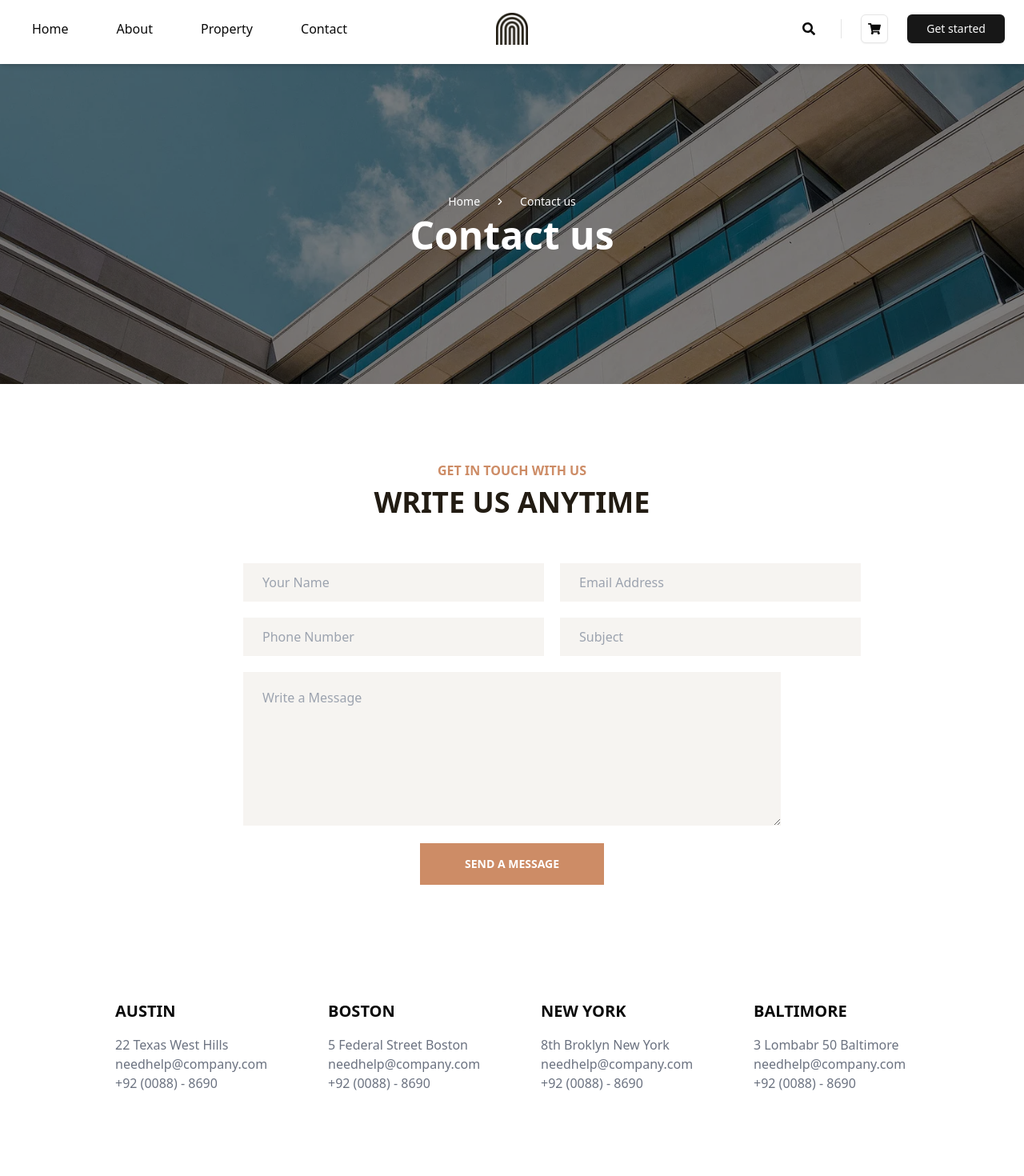
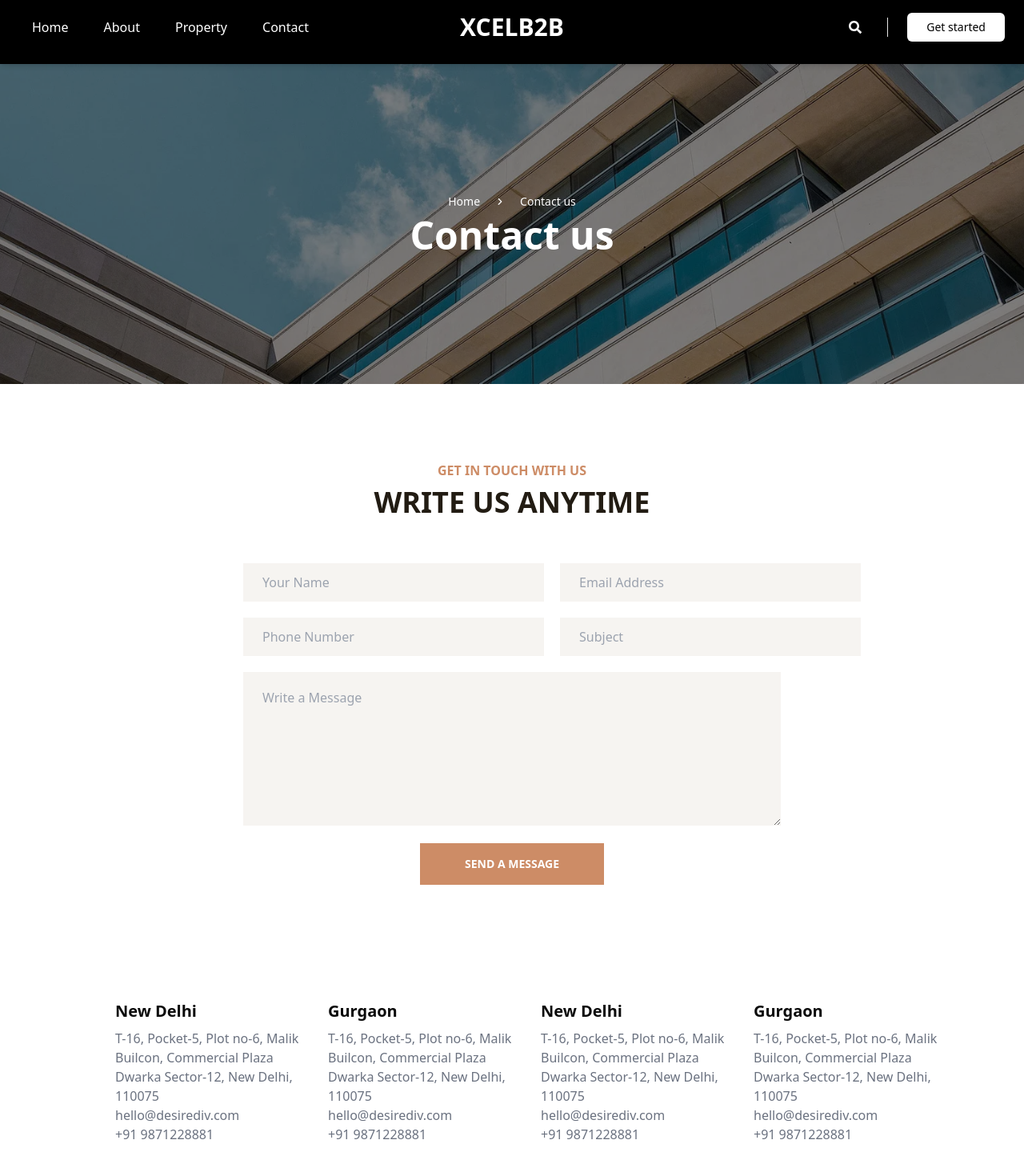
Before and after one commit to desirediv0/apartment, a Next.js app in the folder property2/: page /contact in a window 1280 px wide. Shown: the top 1470 px of the page at 80% size. Built offline with nearby package versions, Linux system fonts and the light colour scheme.

Commit message:
changing header, footer and sections

```diff
--- a/property2/src/app/about/page.jsx
+++ b/property2/src/app/about/page.jsx
@@ -50,7 +50,7 @@ const Page = () => {
       <Banner title={"About Us"} breadcrumbs={"About"}/>
 
       {/* Section 1: Cards */}
-      <div className="container mx-auto px-6 py-12">
+      <div className="container mx-auto px-6 py-12 lg:mt-10">
         <div className="grid grid-cols-1 md:grid-cols-3 gap-8">
           {cards.map((card, index) => (
             <Card key={index}>
@@ -79,11 +79,9 @@ const Page = () => {
         </div>
       </div>
 
-      {/* Section 2: Testimonials */}
+      {/* section-2: company */}
 
-      {/* section-3: company */}
-
-      <div className="grid grid-cols-2 sm:grid-cols-3 md:grid-cols-6 gap-5 h-auto mt-10 p-4 sm:p-7 ml-2 sm:ml-4">
+      <div className="grid grid-cols-2 sm:grid-cols-3 md:grid-cols-6 gap-5 h-auto mt-10 p-4 sm:p-7 ml-2 sm:ml-4 lg:mt-[20px] lg:mb-[40px]">
         {[
           "brand-1-1.png",
           "brand-1-2.png",
@@ -103,7 +101,7 @@ const Page = () => {
         ))}
       </div>
 
-      {/* section-4:  apartment*/}
+      {/* section-3:  apartment*/}
 
       <div className="mx-auto px-4 sm:px-6 lg:px-12 py-12">
         <div className="grid grid-cols-1 md:grid-cols-2 gap-8 items-center">
@@ -169,7 +167,7 @@ const Page = () => {
         </div>
       </div>
 
-      {/* Section 5: agents*/}
+      {/* Section 4: agents*/}
 
       <section className="container mx-auto px-6 py-12 text-center">
         {/* Section Title */}
@@ -212,7 +210,7 @@ const Page = () => {
         </div>
       </section>
 
-      {/* Section 6: appointment */}
+      {/* Section 5: appointment */}
 
       <section
         className="relative bg-orange-400 text-white py-16 px-6 md:px-16"
--- a/property2/src/app/contact/page.jsx
+++ b/property2/src/app/contact/page.jsx
@@ -1,12 +1,13 @@
 import React from "react";
 import Banner from "@/components/ui/banner";
+import Link from "next/link";
 
 const Page = () => {
   return (
     <>
       {/* banner */}
 
-      <Banner title={"Contact us"} breadcrumbs={"Contact us"}/>
+      <Banner title={"Contact us"} breadcrumbs={"Contact us"} />
 
       <div className="w-full h-full  ">
         <div className="text-center pt-12 md:pt-24">
@@ -52,31 +53,85 @@ const Page = () => {
 
         <div className="max-w-6xl mx-auto grid grid-cols-2 sm:grid-cols-2 lg:grid-cols-4 gap-8 px-4 md:px-10 pt-20 md:pt-36 md:pl-20">
           <div className="w-full">
-            <h1 className="font-bold text-xl">AUSTIN</h1>
-            <p className="text-gray-500 pt-4">
-              22 Texas West Hills <br /> needhelp@company.com <br /> +92 (0088)
-              - 8690
+            <h1 className="font-bold text-xl">New Delhi</h1>
+            <p className="text-gray-500 pt-2">
+              <Link
+                href="https://www.google.com/maps/search/?q=T-16,+Pocket-5,+Plot+no-6,+Malik+Builcon,+Commercial+Plaza+Dwarka+Sector-12,+New+Delhi,+110075"
+                target="_blank"
+                rel="noopener noreferrer"
+                className="text-gray-500 hover:underline"
+              >
+                T-16, Pocket-5, Plot no-6, Malik Builcon, Commercial Plaza Dwarka Sector-12, New Delhi, 110075
+              </Link>
+              <br />
+              <Link href="mailto:hello@desirediv.com" className="text-gray-500 hover:underline">
+                hello@desirediv.com
+              </Link>
+              <br />
+              <Link href="tel:+919871228881" className="text-gray-500 hover:underline">
+                +91 9871228881
+              </Link>
             </p>
           </div>
           <div className="w-full">
-            <h1 className="font-bold text-xl">BOSTON</h1>
-            <p className="text-gray-500 pt-4">
-              5 Federal Street Boston <br /> needhelp@company.com <br /> +92
-              (0088) - 8690
+            <h1 className="font-bold text-xl">Gurgaon</h1>
+            <p className="text-gray-500 pt-2">
+              <Link
+                href="https://www.google.com/maps/search/?q=T-16,+Pocket-5,+Plot+no-6,+Malik+Builcon,+Commercial+Plaza+Dwarka+Sector-12,+New+Delhi,+110075"
+                target="_blank"
+                rel="noopener noreferrer"
+                className="text-gray-500 hover:underline"
+              >
+                T-16, Pocket-5, Plot no-6, Malik Builcon, Commercial Plaza Dwarka Sector-12, New Delhi, 110075
+              </Link> <br />
+              <Link href="mailto:hello@desirediv.com" className="text-gray-500 hover:underline">
+                hello@desirediv.com
+              </Link>
+              <br />
+              <Link href="tel:+9871228880" className="text--500 hover:underline">
+                +91 9871228881
+              </Link>
             </p>
           </div>
           <div className="w-full">
-            <h1 className="font-bold text-xl">NEW YORK</h1>
-            <p className="text-gray-500 pt-4">
-              8th Broklyn New York <br /> needhelp@company.com <br /> +92 (0088)
-              - 8690
+            <h1 className="font-bold text-xl">New Delhi</h1>
+            <p className="text-gray-500 pt-2">
+              <Link
+                href="https://www.google.com/maps/search/?q=T-16,+Pocket-5,+Plot+no-6,+Malik+Builcon,+Commercial+Plaza+Dwarka+Sector-12,+New+Delhi,+110075"
+                target="_blank"
+                rel="noopener noreferrer"
+                className="text-gray-500 hover:underline"
+              >
+                T-16, Pocket-5, Plot no-6, Malik Builcon, Commercial Plaza Dwarka Sector-12, New Delhi, 110075
+              </Link>
+              <br />
+              <Link href="mailto:hello@desirediv.com" className="text-gray-500 hover:underline">
+                hello@desirediv.com
+              </Link>
+              <br />
+              <Link href="tel:+919871228881" className="text-gray-500 hover:underline">
+                +91 9871228881
+              </Link>
             </p>
           </div>
           <div className="w-full">
-            <h1 className="font-bold text-xl">BALTIMORE</h1>
-            <p className="text-gray-500 pt-4">
-              3 Lombabr 50 Baltimore <br /> needhelp@company.com <br /> +92
-              (0088) - 8690
+            <h1 className="font-bold text-xl">Gurgaon</h1>
+            <p className="text-gray-500 pt-2">
+              <Link
+                href="https://www.google.com/maps/search/?q=T-16,+Pocket-5,+Plot+no-6,+Malik+Builcon,+Commercial+Plaza+Dwarka+Sector-12,+New+Delhi,+110075"
+                target="_blank"
+                rel="noopener noreferrer"
+                className="text-gray-500 hover:underline"
+              >
+                T-16, Pocket-5, Plot no-6, Malik Builcon, Commercial Plaza Dwarka Sector-12, New Delhi, 110075
+              </Link> <br />
+              <Link href="mailto:hello@desirediv.com" className="text-gray-500 hover:underline">
+                hello@desirediv.com
+              </Link>
+              <br />
+              <Link href="tel:+9871228880" className="text--500 hover:underline">
+                +91 9871228881
+              </Link>
             </p>
           </div>
         </div>
--- a/property2/src/app/page.js
+++ b/property2/src/app/page.js
@@ -306,7 +306,7 @@ export default function Home() {
 
       {/* section-3 */}
 
-      <div className="max-w-7xl mx-auto grid grid-cols-1 sm:grid-cols-2 lg:grid-cols-4 gap-6 p-6">
+      <div className="max-w-7xl mx-auto grid grid-cols-1 sm:grid-cols-2 lg:grid-cols-4 gap-6 p-6 lg:p-16">
         {stats.map((item) => (
           <div
             key={item.id}
@@ -364,7 +364,7 @@ export default function Home() {
 
       {/* SECTION-5 */}
 
-      <div className="grid grid-cols-2 sm:grid-cols-3 md:grid-cols-6 gap-5 h-auto mt-10 p-4 sm:p-7 ml-2 sm:ml-4">
+      <div className="grid grid-cols-2 sm:grid-cols-3 md:grid-cols-6 gap-5 h-auto mt-10 p-4 lg:p-16 sm:p-7 ml-2 sm:ml-4">
         {[
           "brand-1-1.png",
           "brand-1-2.png",
@@ -435,7 +435,7 @@ export default function Home() {
 
       {/* section-7 */}
 
-      <div className="grid grid-cols-1 sm:grid-cols-2 py-12 sm:py-24 w-full px-4 sm:px-12 lg:px-32">
+      <div className="grid grid-cols-1 sm:grid-cols-2 py-12 sm:py-20 lg:mt-10 w-full px-4 sm:px-12 lg:px-12">
         {/* Left Side - Plan Info */}
         <div className="px-4 sm:px-10 w-full">
           <p className="font-bold text-[#C88964] pb-2">CHECKOUT THE PLAN</p>
@@ -656,7 +656,7 @@ export default function Home() {
       </div>
 
       {/* Google Map Section */}
-<div className="mt-10">
+      <div className="mt-10 lg:mb-4">
         <iframe
           src="https://www.google.com/maps/embed?pb=!1m14!1m12!1m3!1d7006.403739129376!2d77.04282946701775!3d28.59372020373486!2m3!1f0!2f0!3f0!3m2!1i1024!2i768!4f13.1!5e0!3m2!1sen!2sin!4v1739445379354!5m2!1sen!2sin"
           width="100%"
--- a/property2/src/app/property/page.jsx
+++ b/property2/src/app/property/page.jsx
@@ -86,8 +86,8 @@ const Props = () => {
       {/* banner */}
       <Banner title={"Property"} breadcrumbs={"Property"}/>
 
-      <div className="containe mx-auto px-6 lg:px-20 py-12 text-center">
-        <div className="grid grid-cols-1 md:grid-cols-2 lg:grid-cols-3 gap-6">
+      <div className="containe mx-auto px-6 lg:px-20 py-12 text-center lg:mt-[30px]">
+        <div className="grid grid-cols-1 md:grid-cols-2 lg:grid-cols-3 gap-10">
           {properties.map((property) => (
             <Link key={property.id} href={property.link} passHref>
               <div className="bg-white rounded-xl shadow-md p-4 cursor-pointer hover:shadow-lg transition">
--- a/property2/src/components/ui/cases-with-infinite-scroll.jsx
+++ b/property2/src/components/ui/cases-with-infinite-scroll.jsx
@@ -31,7 +31,7 @@ function Case() {
   }, [api]);
 
   return (
-    <div className="w-full h-screen flex items-center justify-center">
+    <div className="w-full h-screen flex items-center justify-center lg:mt-[-210px] lg:mb-[-90px]">
       {/* Carousel Container */}
       <div className="w-full max-w-7xl mx-auto px-4">
         <Carousel setApi={setApi} className="w-full">
--- a/property2/src/components/ui/header.jsx
+++ b/property2/src/components/ui/header.jsx
@@ -29,17 +29,17 @@ function Header1() {
     }, []);
 
     return (
-        <header className="w-full z-40 sticky top-0 left-0 bg-background shadow-md sm:h-[80px]">
+        <header className="w-full z-40 bg-black sticky top-0 left-0 bg-background shadow-md sm:h-[80px]">
             <div className="container mx-auto flex flex-wrap gap-6 py-4 px-6 lg:grid lg:grid-cols-3 items-center">
                 {/* Navigation Items */}
                 <div className="justify-start items-center gap-6 lg:flex hidden">
                     <NavigationMenu>
-                        <NavigationMenuList className="flex gap-6">
+                        <NavigationMenuList className="flex gap-2 text-white">
                             {navigationItems.map((item) => (
                                 <NavigationMenuItem key={item.title}>
-                                    <NavigationMenuLink href={item.href} passHref>
+                                    <Link href={item.href} >
                                         <Button variant="ghost" className="text-base px-4 py-2">{item.title}</Button>
-                                    </NavigationMenuLink>
+                                    </Link>
                                 </NavigationMenuItem>
                             ))}
                         </NavigationMenuList>
@@ -49,13 +49,14 @@ function Header1() {
                 {/* Logo */}
                 <div className="flex lg:justify-center w-full lg:w-auto">
                     <Link href={"/."}>
-                        <Image
+                        {/* <Image
                             src={"/loader.png"}
                             alt={"property"}
                             width={100}
                             height={500}
                             className="w-[40px] h-[40px] object-cover"
-                        />
+                        /> */}
+                        <span className="text-white text-3xl font-bold uppercase">XCELB2B</span>
                     </Link>
                     {/* Mobile Menu Button */}
                     <div className="flex lg:hidden items-center justify-end w-full">
@@ -93,10 +94,9 @@ function Header1() {
 
                 {/* Right Side Icons */}
                 <div className="flex justify-end items-center space-x-6 w-full lg:w-auto">
-                    <Button variant="ghost" className="hidden md:flex p-2"><FaSearch size={18} /></Button>
+                    <Button variant="ghost" className="hidden md:flex p-2 text-white"><FaSearch size={18} /></Button>
                     <div className="border-r hidden md:block h-6"></div>
-                    <Button variant="outline" className="hidden md:flex p-2"><FaShoppingCart size={18} /></Button>
-                    <Button className="hidden md:flex px-6 py-2">Get started</Button>
+                    <Button className="hidden md:flex px-6 py-2 bg-white text-black">Get started</Button>
                 </div>
             </div>
         </header>
--- a/property2/src/components/ui/shadcnblocks-com-footer2.jsx
+++ b/property2/src/components/ui/shadcnblocks-com-footer2.jsx
@@ -32,14 +32,15 @@ const Footer2 = ({
     {
       title: "CONTACT",
       links: [
-        { text: "30 Road Brooklyn Street, NY, USA", url: "#" },
+        { text: "T-16, Pocket-5, Plot no-6, Malik Builcon, Commercial Plaza Dwarka Sector-12, New Delhi, 110075", url: "https://www.google.com/maps/search/?q=T-16,+Pocket-5,+Plot+no-6,+Malik+Builcon,+Commercial+Plaza+Dwarka+Sector-12,+New+Delhi,+110075" },
+        { text: "T-16, Pocket-5, Plot no-6, Malik Builcon, Commercial Plaza Dwarka Sector-12, New Delhi, 110075", url: "https://www.google.com/maps/search/?q=T-16,+Pocket-5,+Plot+no-6,+Malik+Builcon,+Commercial+Plaza+Dwarka+Sector-12,+New+Delhi,+110075" },
         { text: "needhelp@company.com", url: "mailto:needhelp@company.com" },
         { text: "+92 ( 8800 ) - 6780", url: "tel:+9288006780" },
       ],
     },
   ],
 
-  copyright = "© 2025 Copyright. All rights reserved.",
+  copyright = "© 2025 Copyright XCELB2B. All rights reserved.",
 
   bottomLinks = [
     { icon: <FaInstagram size={20} />, url: "https://instagram.com" },
```
Lines whose indentation alone changed are shown as unchanged.
